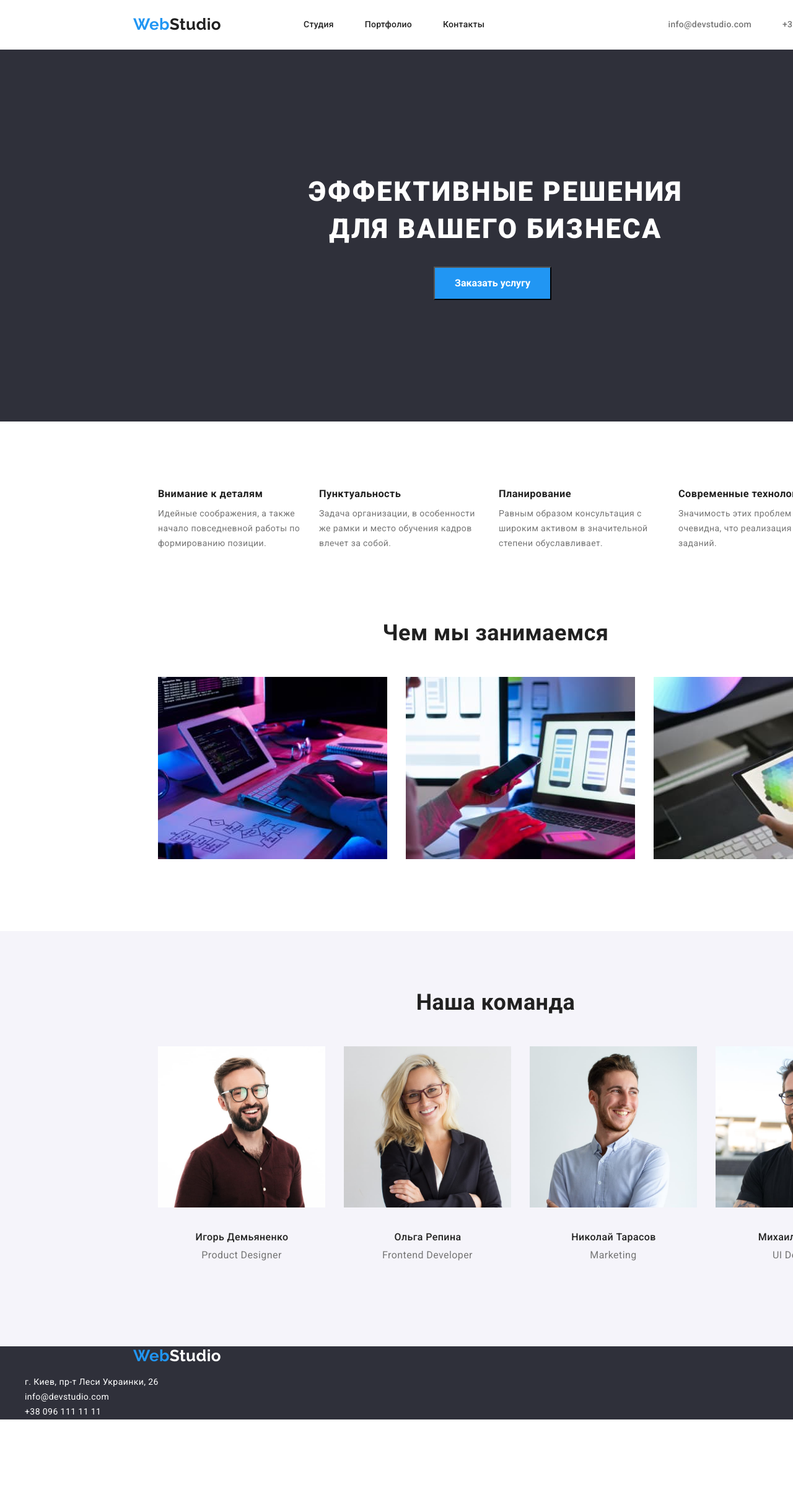
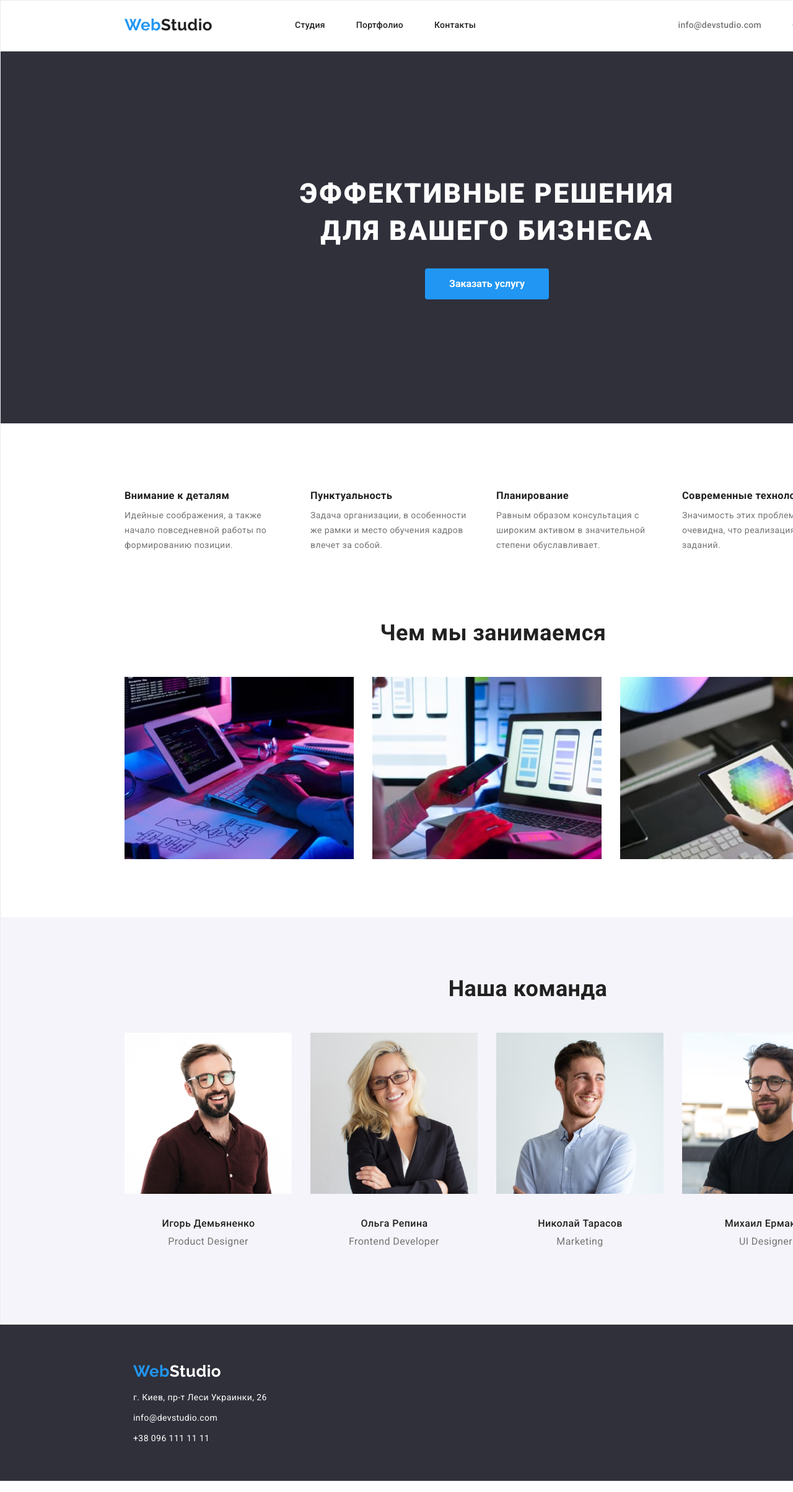
Before and after one commit to Yevheniia2/goit-markup-hw-03, a plain HTML site: page index.html in a window 1280 px wide. Shown: the top 2407 px of the page at 62% size. Before the commit the page ends 2304 px from the top, so only its background shows below. Drawn offline with nearby package versions, Linux system fonts and the light colour scheme.

Commit message:
Homework3 var2

```diff
--- a/css/styles.css
+++ b/css/styles.css
@@ -26,7 +26,10 @@ body{
     list-style: none;
 }
 
-h1, h2, h3, p{
+h1,
+h2,
+h3,
+p{
     margin: 0;
 }
 
@@ -47,7 +50,8 @@ h1, h2, h3, p{
 .header-container,
 .container{
     width: 1600px;
-    margin: auto;
+    margin: 0;
+    border: 1px solid #ECECEC;
 }
 
 .nav-container{
@@ -55,9 +59,7 @@ h1, h2, h3, p{
     align-items: center;
     width: 1200px;
     height: 80px;
-    padding-left: 15px;
-    padding-right: 15px;
-    margin-left: auto;
+    margin-left: 200px;
     margin-right: auto;
 }
 
@@ -70,6 +72,7 @@ h1, h2, h3, p{
     padding-top: 24px;
     padding-bottom: 25px;
     margin-right: 93px;
+    margin-left: 0;
 }
 .logo-blue{
     font-family: Raleway,sans-serif;
@@ -114,6 +117,13 @@ h1, h2, h3, p{
     list-style: none;
     color:var(--accent-color);
 }
+
+.site-nav-list .site-nav-link{
+    display: block;
+    padding-top: 32px;
+    padding-bottom: 32px;
+}
+
 .contacts-list{
     list-style: none;
     display: flex;
@@ -155,11 +165,17 @@ h1, h2, h3, p{
     text-align: center;
     background-color: var(--hero-background-color);
     height: 600px;
+    margin: auto;
+    width: 1600px;
     padding-top: 94px;
     padding-bottom: 94px;
+    padding-left: 15px;
+    padding-right: 15px;
+    justify-content: center;
 }
 .hero-container{
     width: 1200px;
+    margin: auto;
 }
 
 .hero-title{
@@ -172,7 +188,8 @@ h1, h2, h3, p{
     color: var(--primary-white-color);
     background-color:var(--hero-background-color);
     width: 696px;
-    margin-left: 452px;
+    height: 120px;
+    margin-left: 237px;
     margin-top: 106px;
     margin-bottom: 30px;
 }
@@ -189,11 +206,15 @@ h1, h2, h3, p{
     color: var(--primary-white-color);
     background-color:var(--accent-color);
     display: block;
+    width: 200px;
+    height: 50px;
     padding-top: 10px;
     padding-bottom: 10px;
     padding-left: 32px;
     padding-right: 32px;
-    margin-left: 700px;
+    margin: 0 0 0 485px;
+    border-style: none;
+    border-radius: 4px;
 }
 /* Feature section styles */
 
@@ -202,23 +223,27 @@ h1, h2, h3, p{
     display: flex;
     justify-content: center;
     align-items: center;
+    padding-top: 94px;
+    padding-bottom: 94px;
+    padding-left: 15px;
+    padding-right: 15px;
+    margin: 0;
 }
 
 .features-container{
     width: 1200px;
-    padding-top: 94px;
-    padding-bottom: 94px;
-    padding-left: 15px;
-    padding-right: 15px;
+    margin: 0;
 }
 
 .features-list{
     list-style: none;
     display: flex;
+    padding: 0;
 }
 
 .features-list-item{
     width: 270px;
+    height: 101px;
 }
 
 .features-list-title{
@@ -228,16 +253,23 @@ h1, h2, h3, p{
     color:var(--title-text-color);
     list-style: none;
     margin-bottom: 10px;
+    padding: 0;
 }
 
-.features-list .features-list-item + .features-list-item{
-    margin-right: 30px;
+.features-list-item:first-child{
+    margin-left: 0px;
+}
+
+.features-list-item{
+    margin-left: 30px;
 }
 
 .features-list-text{
     text-align: left;
     height: 75px;
+    padding: 0;
 }
+
 /* Our profile section styles */
 
 .our-profile-section{
@@ -245,37 +277,45 @@ h1, h2, h3, p{
     display: flex;
     justify-content: center;
     align-items: center;
+    padding-top: 0px;
+    padding-bottom: 94px;
+    padding-left: 15px;
+    padding-right: 15px;
 }
 
 .our-profile-container{
     width: 1200px;
-    padding-top: 0px;
-    padding-bottom: 94px;
-    padding-left: 15px;
-    padding-right: 15px;
-
+    margin: 0;
+    justify-content: center;
 }
 
-.our-team-list-images{
+.our-profile-list-images{
     list-style: none;
     display: flex;
+    height: 294px;
+    padding: 0 0 0 0;
+    margin: 0 0 0 0;
 }
 
-.our-team-images-img{
-    list-style: none;
+.our-profile-images-img{
+    margin-right: 30px;
+    padding: 0 0 0 0;
 }
 
-.our-team-list-images .our-team-images-img + .our-team-images-img{
-    margin-left: 30px;
+.our-profile-images-img:last-child{
+    margin-right: 0;
 }
 
-.our-team-second-title{
+.our-profile-second-title{
     font-weight: 700;
     font-size: 36px;
     line-height: 1.17;
     text-align: center;
     color:var(--title-text-color);
     margin-bottom: 50px;
+    margin-left: 397px;
+    width: 396px;
+    height: 42px;
 }
 
 /* Our team section styles*/
@@ -286,20 +326,43 @@ h1, h2, h3, p{
     justify-content: center;
     align-items: center;
     background-color: var(--button-backgroung-color);
-}
-
-.our-team-container{
-    width: 1200px;
     padding-top: 94px;
     padding-bottom: 94px;
     padding-left: 15px;
     padding-right: 15px;
 }
 
+.our-team-container{
+    width: 1200px;
+    justify-content: center;
+}
+
 .our-team-list{
     display: flex;
     text-decoration: none;
     list-style: none;
+    padding: 0;
+    margin: 0;
+}
+
+.our-team-item{
+    margin-left: 30px;
+}
+
+.our-team-item:first-child{
+    margin-left: 0px;
+}
+
+.our-team-second-title{
+    font-weight: 700;
+    font-size: 36px;
+    line-height: 1.17;
+    text-align: center;
+    color:var(--title-text-color);
+    margin-bottom: 50px;
+    margin-left: 453px;
+    width: 396px;
+    height: 42px;
 }
 
 .our-team-item-third-title{
@@ -318,22 +381,20 @@ h1, h2, h3, p{
     margin-bottom: 30px;
 }
 
-.our-team-list .our-team-item + .our-team-item{
-    margin-left: 30px;
-}
-
 /* Footer styles */
 
 .footer-container{
     background-color: var(--hero-background-color);
     width: 1600px;
-    width: 1600px;
-    margin: auto;
+    height: 252px;
+    margin: 0;
 }
 
 .footer-container-data{
-    margin: 0;
+    width: 1200px;
+    margin: auto;
     display: block;
+    padding: 60px 15px 60px 15px;
 }
 
 .footer-logo{
@@ -342,9 +403,7 @@ h1, h2, h3, p{
     line-height: 1.19;
     text-decoration: none;
     color: var(--title-text-color);
-    padding-top: 60px;
-    padding-bottom: 20px;
-    margin-left: 215px;
+    margin: 0 0 11px 0;
 }
 
 
@@ -362,16 +421,44 @@ h1, h2, h3, p{
     width: 1200px;
     font-style: normal;
     list-style: none;
+    padding: 0;
 }
+
+.footer-item{
+    margin-top: 9px;
+}
+
 .footer-contacts-link{
     text-decoration: none;
     color: var(--primary-white-color);
-    margin-left: 0;
 }
 /* Portfolio buttons styles */
+
 .portfolio-menu{
+    width: 1200px;
+    padding-left: 15px;
+    padding-right: 15px;
+    padding-top: 94px;
+    padding-bottom: 94px;
+    margin: 0;
+    justify-content: center;
+}
+
+.portfolio-menu-list{
     list-style: none;
+    display: flex;
+    margin: 0 0 0 495px;
+    padding: 0;
 }
+
+.portfolio-menu-item{
+    margin-right: 8px;
+}
+
+.portfolio-menu-item:last-child{
+    margin-right: 0px;
+}
+
 .portfolio-menu-button{
     font-family: inherit;
     font-weight: 500;
@@ -383,6 +470,8 @@ h1, h2, h3, p{
     cursor: pointer;
     color: var(--title-text-color);
     background-color:var(--button-backgroung-color);
+    border-style: none;
+    border-radius: 4px;
 }
 .portfolio-menu-button:hover,
 .portfolio-menu-button:focus{
@@ -398,12 +487,26 @@ h1, h2, h3, p{
     background-color:var(--accent-color);
 }
 /* Portfolio list styles */
+
+.portfolio-list{
+    list-style: none;
+    display: flex;
+    flex-wrap: wrap;
+    margin-left: 215px;
+    padding: 0;
+}
+
 .portfolio-list-item{
-    list-style: none;
+    margin-right: 30px;
+    margin-bottom: 30px;
+    border: 1px solid #eeeeee;
 }
+
 .potfolio-list-link{
     font-style: normal;
     text-decoration: none;
+    width: 370px;
+    height: 294px;
 }
 .portfolio-list-title{
     font-weight: 700;
@@ -412,6 +515,9 @@ h1, h2, h3, p{
     text-align: left;
     letter-spacing: 0.06em;
     color: var(--title-text-color);
+    width: 322px;
+    height: 36px;
+    margin: 20px 24px 4px 24px;
 }
 .portfolio-list-text{
     font-weight: 400;
@@ -419,4 +525,7 @@ h1, h2, h3, p{
     line-height: 1.88;
     text-align: left;
     color: var(--primary-text-color);
+    width: 322px;
+    height: 30px;
+    margin: 0 24px 20px 24px;
 }
--- a/index.html
+++ b/index.html
@@ -52,11 +52,11 @@
         <!-- Секция чем мы занимаемся -->
         <section class="our-profile-section">
             <div class="our-profile-container">
-                <h2 class="our-team-second-title">Чем мы занимаемся</h2>
-                <ul class="our-team-list-images">
-                    <li class="our-team-images-img"><img  src="./images/coding.jpg"  alt="Разработчик набирает код"  width="370"/></li>
-                    <li class="our-team-images-img"><img  src="./images/mobile-apps.jpg"  alt="Разработчик тестирует мобильное приложение"  width="370"/></li>
-                    <li class="our-team-images-img"><img  src="./images/web-apps.jpg"  alt="Разработчик тестирует веб приложение"  width="370"/></li>
+                <h2 class="our-profile-second-title">Чем мы занимаемся</h2>
+                <ul class="our-profile-list-images">
+                    <li class="our-profile-images-img"><img  src="./images/coding.jpg"  alt="Разработчик набирает код"  width="370" height="294"/></li>
+                    <li class="our-profile-images-img"><img  src="./images/mobile-apps.jpg"  alt="Разработчик тестирует мобильное приложение"  width="370" height="294"/></li>
+                    <li class="our-profile-images-img"><img  src="./images/web-apps.jpg"  alt="Разработчик тестирует веб приложение"  width="370" height="294"/></li>
                 </ul>
             </div>
         </section>
```
Also changed, not shown: portfolio.html (+30 -22 lines).
